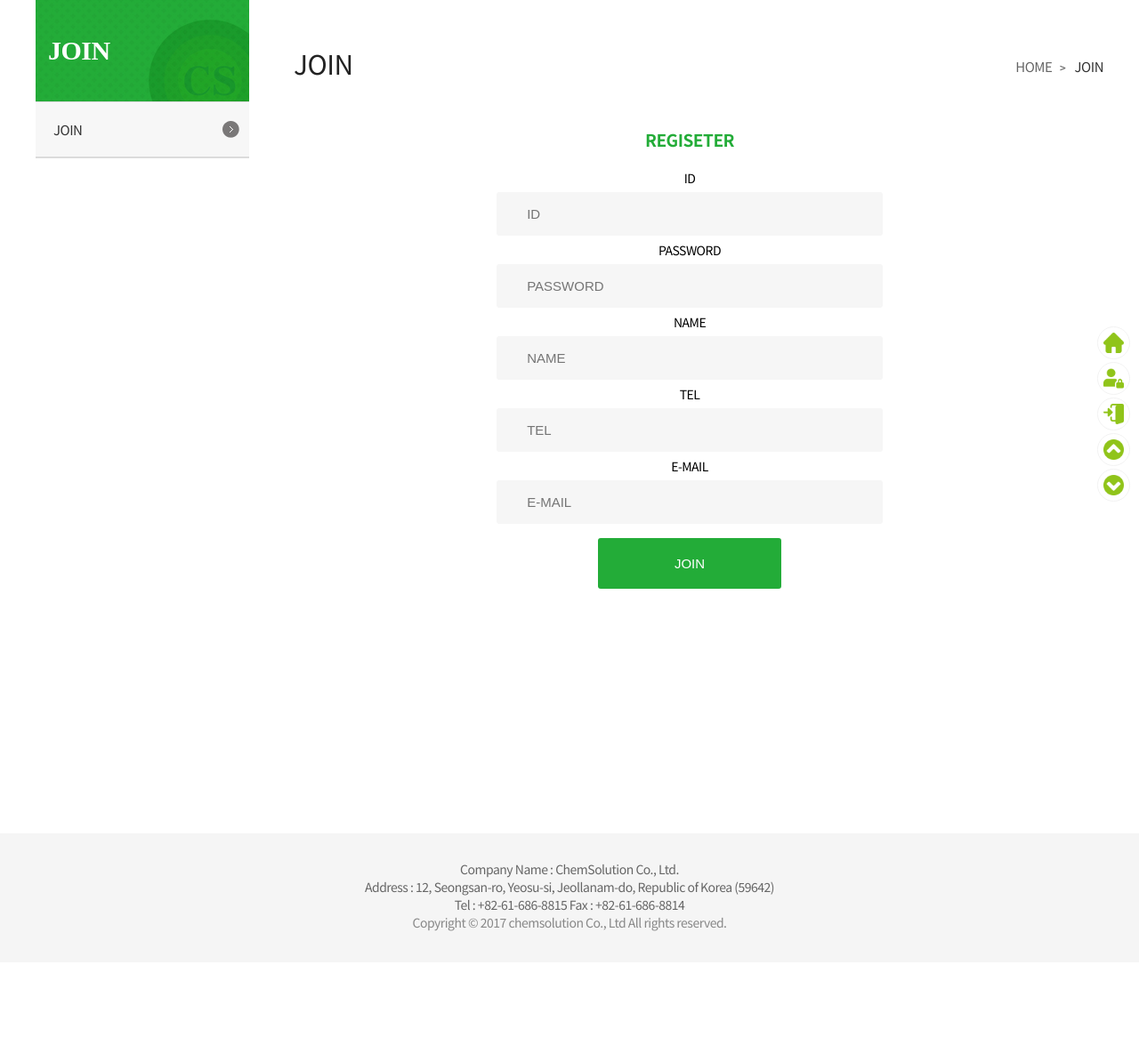
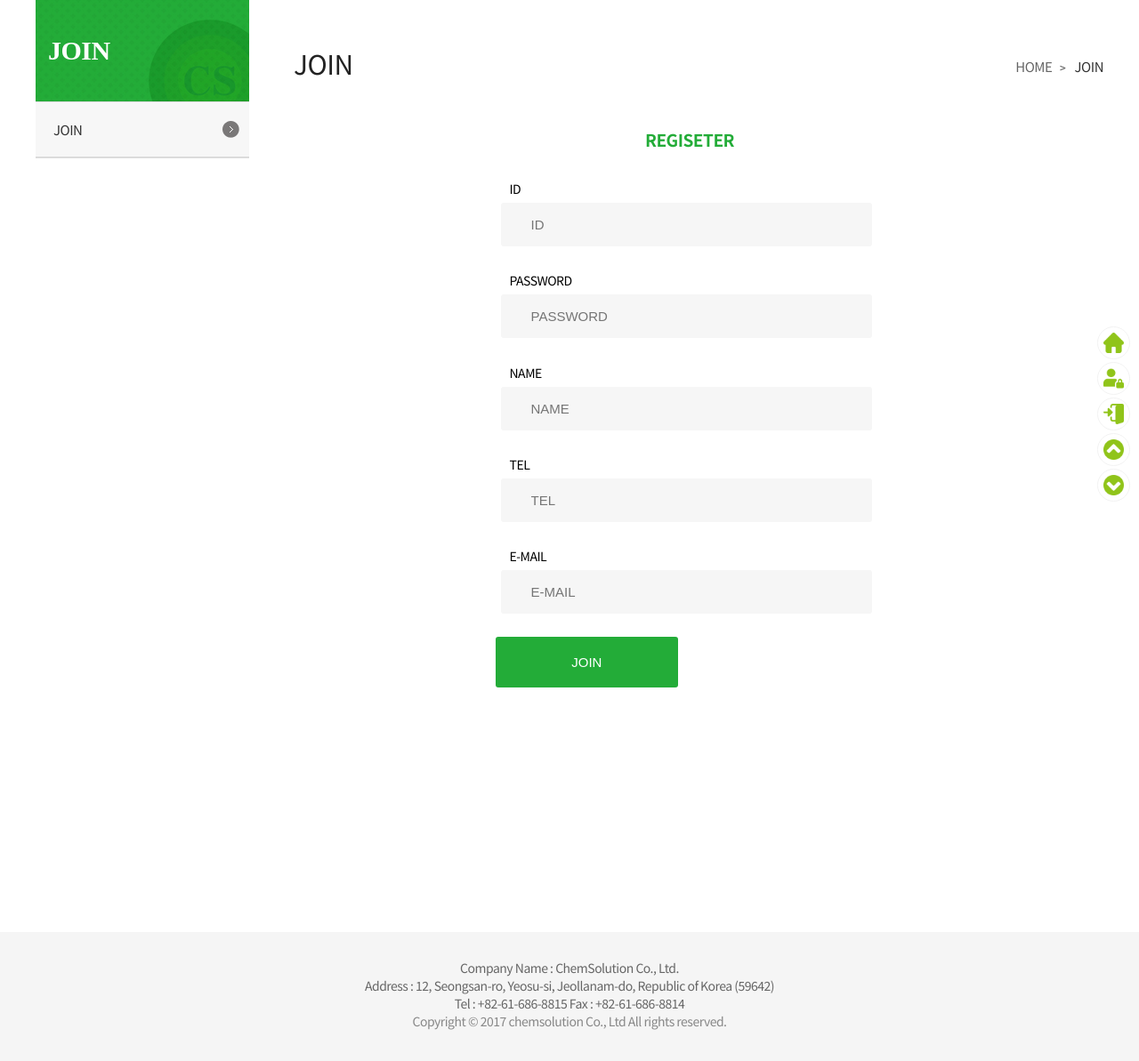
Before and after one commit to jawonee/chemsolution, a Java web app: template src/main/webapp/WEB-INF/views/join.jsp in a window 1280 px wide. Shown: the part 223-1416 px from the top of the page at 89% size. Before the commit the page ends 1270 px from the top, so only its background shows below. Run offline with Spring Boot 4, a stand-in JSP engine, Linux system fonts and the light colour scheme; the template is opened without the code that fills it, so the values that code supplies are empty; the project's own start-up code is not run, and a stand-in starts its controllers and pages; some of the project's set-up classes (security, data sources, template engines, error pages and the like) are left out, and stand-ins take their place; some libraries are stand-ins or nearby versions.

Commit message:
가입페이지 css 수정

```diff
--- a/src/main/webapp/WEB-INF/views/join.jsp
+++ b/src/main/webapp/WEB-INF/views/join.jsp
@@ -96,13 +96,33 @@
 					<div class="s0101_top_box">
 						<div class="text_box form_div">
 							<h5 class="info_msg">REGISETER</h5>
-							<form action="user" method="POST">
+							<form class="join_form" action="user" method="POST">
 								<input type="hidden" name="_method" value="PUT">
-								ID <input type="text" class="login" name="id" placeholder="ID">
-								PASSWORD <input type="password" class="login" name="password" placeholder="PASSWORD">
-								NAME <input type="text" class="login" name="name" placeholder="NAME">
-								TEL <input type="text" class="login" name="tel" placeholder="TEL">
-								E-MAIL <input type="text" class="login" name="email" placeholder="E-MAIL">
+								<div class="join_form_inner">
+								    <label for="id"><font class="join_font">ID</font>
+								        <input type="text" class="login" name="id" id="id" placeholder="ID">
+								    </label>
+								</div>
+								<div class="join_form_inner">
+								    <label for="password"><font class="join_font">PASSWORD</font>
+								        <input type="password" class="login" name="password" id="password" placeholder="PASSWORD">
+								    </label>
+							    </div>
+								<div class="join_form_inner">
+								    <label for="name"><font class="join_font">NAME</font>
+								        <input type="text" class="login" name="name" id ="name" placeholder="NAME">
+								    </label>
+								</div>
+								<div class="join_form_inner">
+								    <label for="tel"><font class="join_font">TEL</font>
+								        <input type="text" class="login" name="tel" id="tel" placeholder="TEL">
+								    </label>
+								</div>
+								<div class="join_form_inner">
+								    <label for="email"><font class="join_font">E-MAIL</font>
+								        <input type="text" class="login" name="email" id="email" placeholder="E-MAIL">
+								    </label>
+								</div>
 								<input type="submit" class="fadeIn fourth" value="JOIN">
 							</form>
 						</div>
--- a/src/main/webapp/assets/css/form.css
+++ b/src/main/webapp/assets/css/form.css
@@ -66,6 +66,19 @@ input[type=text]:placeholder {
 	text-align: center;
 }
 
+.join_form {
+	text-align: left;
+}
+
+.join_form_inner {
+	padding: 10px;
+}
+
+.join_font {
+	padding-left: 16px;
+	padding-bottom: 3px;
+}
+
 p.hidden {
 	display: none;
 }
```
